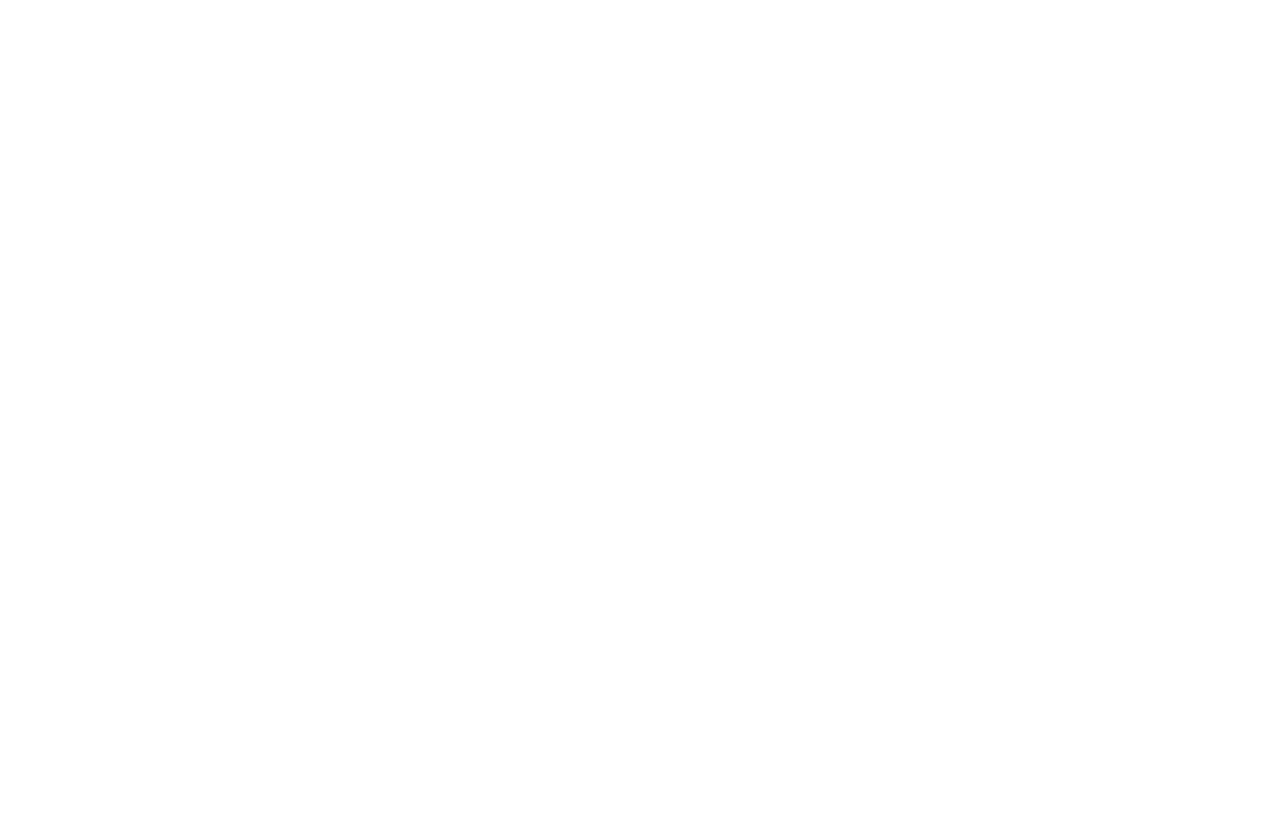
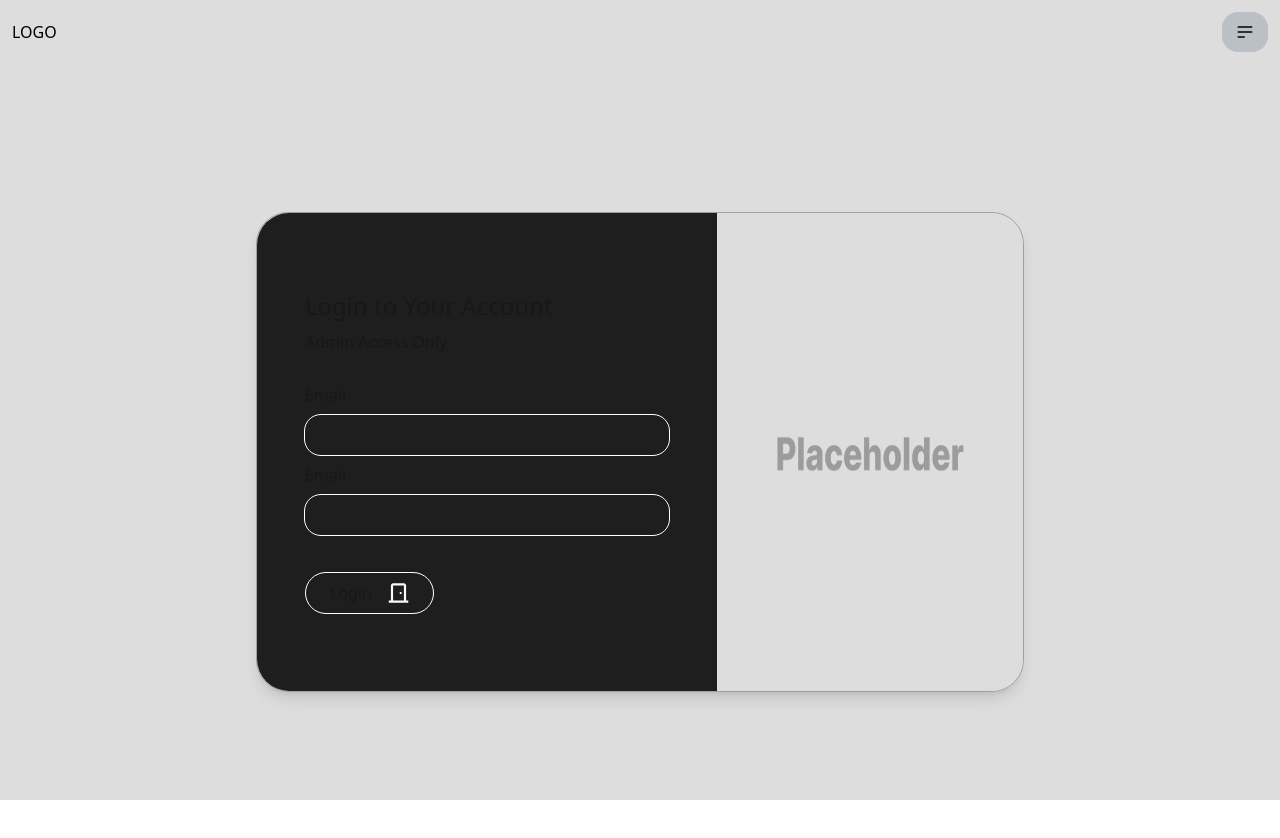
Before and after one commit to HazimMaulana/nuxt-tdk, a Nuxt app: page /login in a window 1280 px wide. Before the commit this address had no page. Shown: the top 838 px of the page. Before the commit the page ends 800 px from the top, so only its background shows below. Built offline with nearby package versions, Linux system fonts and the light colour scheme.

Commit message:
burgerbtn

```diff
--- a/components/navbar.vue
+++ b/components/navbar.vue
@@ -1,15 +1,34 @@
 <template>
-  <div class="flex justify-between px-6 items-center pt-2 w-full fixed z-10">
+  <div class="navbar-start flex flex-row w-screen px-3 pt-3 justify-between">
     <div class="text-black">
       <p>LOGO</p>
     </div>
-    <div class="flex flex-row shadow-md rounded-full px-12 py-4 space-x-6 text-[1rem] bg-gray-300/40 backdrop-blur-md text-black">
-      <a href="">Home</a>
-      <a href="">Article</a>
-      <a href="">Our Portofolio</a>
-      <a href="">Our Service</a>
-      <a href="">About Us</a>
-      <a href="">Contact</a>
+    <div class="dropdown  btn btn-ghost bg-gray-400/50 backdrop-blur-lg rounded-2xl p-1 px-3" @click="toggleDropdown">
+      <div tabindex="0" role="button" class="text-black" >
+        <svg xmlns="http://www.w3.org/2000/svg" class="h-5 w-5" fill="none" viewBox="0 0 24 24" stroke="currentColor">
+          <path stroke-linecap="round" stroke-linejoin="round" stroke-width="2" d="M4 6h16M4 12h16M4 18h7" />
+        </svg>
+      </div>
+      <ul v-show="isDropdownOpen" tabindex="0" class="menu menu-sm dropdown-content bg-base-100 rounded-box z-1 mt-3 w-52 p-2 shadow">
+        <li><a>Homepage</a></li>
+        <li><a>Portfolio</a></li>
+        <li><a>About</a></li>
+      </ul>
     </div>
   </div>
 </template>
+
+<script>
+export default {
+  data() {
+    return {
+      isDropdownOpen: false,
+    };
+  },
+  methods: {
+    toggleDropdown() {
+      this.isDropdownOpen = !this.isDropdownOpen;
+    },
+  },
+};
+</script>
--- a/package.json
+++ b/package.json
@@ -4,7 +4,7 @@
   "type": "module",
   "scripts": {
     "build": "nuxt build",
-    "dev": "nuxt dev",
+    "dev": "nuxt dev --host",
     "generate": "nuxt generate",
     "preview": "nuxt preview",
     "postinstall": "nuxt prepare"
--- a/pages/index.vue
+++ b/pages/index.vue
@@ -1,6 +1,6 @@
 <template>
   <div class="bg-[url(/img/placeholder.png)] h-lvh bg-cover bg-center">
-    <navbar />
+    <navbar class=" lg:flex " />
 
     <div class="flex flex-col w-full h-lvh justify-center items-center">
       <div class="flex flex-col w-[40%] justify-center items-center">
--- /dev/null
+++ b/pages/login.vue
@@ -0,0 +1,32 @@
+<template>
+  <div class="bg-[#DDDDDD] h-lvh">
+    <navbar />
+
+    <div class="flex h-lvh w-full justify-center items-center">
+      <div class="flex flex-row w-3/5 h-[60%] shadow-lg border border-gray-400 rounded-4xl">
+        <div class="w-3/5 bg-[#1E1E1E] rounded-l-4xl flex flex-col p-12 justify-evenly">
+          <div class="flex flex-col space-y-2">
+            <h1 class="text-2xl">Login to Your Account</h1>
+            <p>Admin Access Only</p>
+          </div>
+          <div class="flex flex-col space-y-2">
+            <label for="email">Email</label>
+            <input type="email" name="" id="" class="p-2 w-full outline-white outline-1 rounded-2xl" />
+            <label for="email">Email</label>
+            <input type="email" name="" id="" class="p-2 w-full outline-white outline-1 rounded-2xl" />
+          </div>
+          <a href="" class="flex border border-white w-fit px-6 py-2 rounded-full justify-center items-center space-x-4 mt-2 hover:bg-gray-300/50 hover:delay-150">
+            <p>Login</p>
+            <svg width="21" height="20" viewBox="0 0 21 20" fill="none" xmlns="http://www.w3.org/2000/svg">
+              <path
+                d="M0.75 19.75V17.5833H2.91667V2.41667C2.91667 1.82083 3.129 1.31094 3.55367 0.887C3.97833 0.463056 4.48822 0.250722 5.08333 0.25H15.9167C16.5125 0.25 17.0228 0.462333 17.4474 0.887C17.8721 1.31167 18.0841 1.82156 18.0833 2.41667V17.5833H20.25V19.75H0.75ZM15.9167 17.5833V2.41667H5.08333V17.5833H15.9167ZM12.6667 11.0833C12.9736 11.0833 13.2311 10.9793 13.4391 10.7713C13.6471 10.5633 13.7507 10.3062 13.75 10C13.7493 9.69378 13.6453 9.43667 13.438 9.22867C13.2307 9.02067 12.9736 8.91667 12.6667 8.91667C12.3597 8.91667 12.1026 9.02067 11.8953 9.22867C11.6881 9.43667 11.5841 9.69378 11.5833 10C11.5826 10.3062 11.6866 10.5637 11.8953 10.7724C12.1041 10.9811 12.3612 11.0848 12.6667 11.0833Z"
+                fill="#FFFBFC"
+              />
+            </svg>
+          </a>
+        </div>
+        <img src="/img/login-placeholder.png" alt="" class="rounded-r-4xl w-2/5">
+      </div>
+    </div>
+  </div>
+</template>
```
Also changed, not shown: public/img/login-placeholder.png (added).
